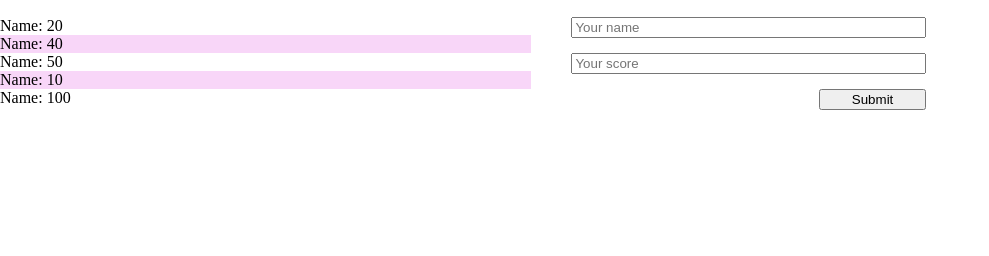
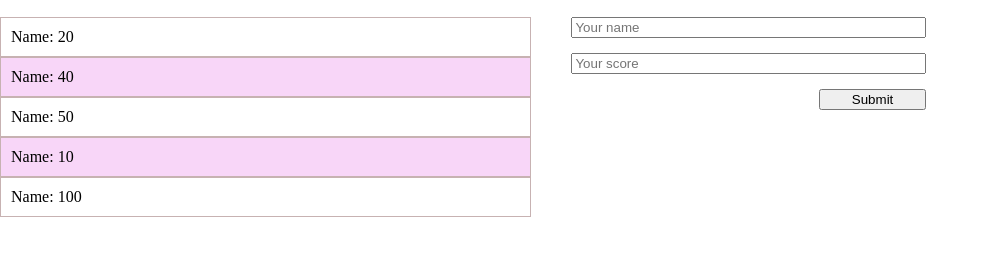
Before and after one commit to ritikarawat220/LEADERBOARD-, a website built with webpack: page src/index.html in a window 1280 px wide. Shown: the part 130-386 px from the top of the page, without its empty margins (0-989 px from the left). Built offline with nearby package versions, Linux system fonts and the light colour scheme.

Commit message:
Add minimum styling

```diff
--- a/src/index.css
+++ b/src/index.css
@@ -36,6 +36,12 @@ main {
   padding: 0;
 }
 
+li {
+  list-style: none;
+  padding: 10px 10px;
+  border: 0.5px solid rgb(199, 178, 178);
+}
+
 .score-form {
   width: 50%;
   display: flex;
```
